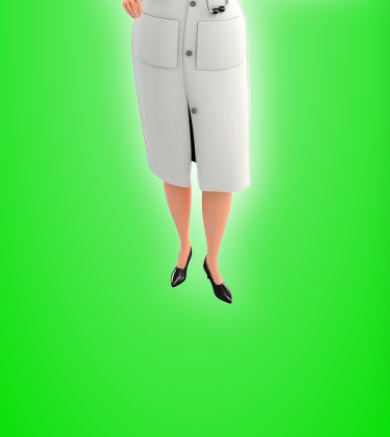
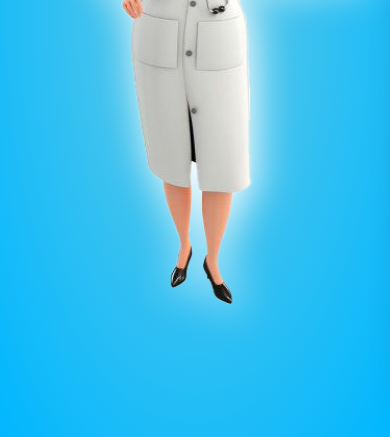
Before and after one commit to HK853/chatbot, a plain HTML site: page index.html in a window 390 px wide. Shown: the part 407-844 px from the top of the page. Drawn offline with nearby package versions, Linux system fonts and the light colour scheme; a web font is replaced by a local one.

```diff
--- a/style.css
+++ b/style.css
@@ -9,7 +9,7 @@
 }
 
 body{
-    background: radial-gradient(lightgreen,rgb(9, 224, 9));
+    background: radial-gradient(rgb(99, 201, 229),rgb(0, 183, 255));
 }
 
 iframe{
```
